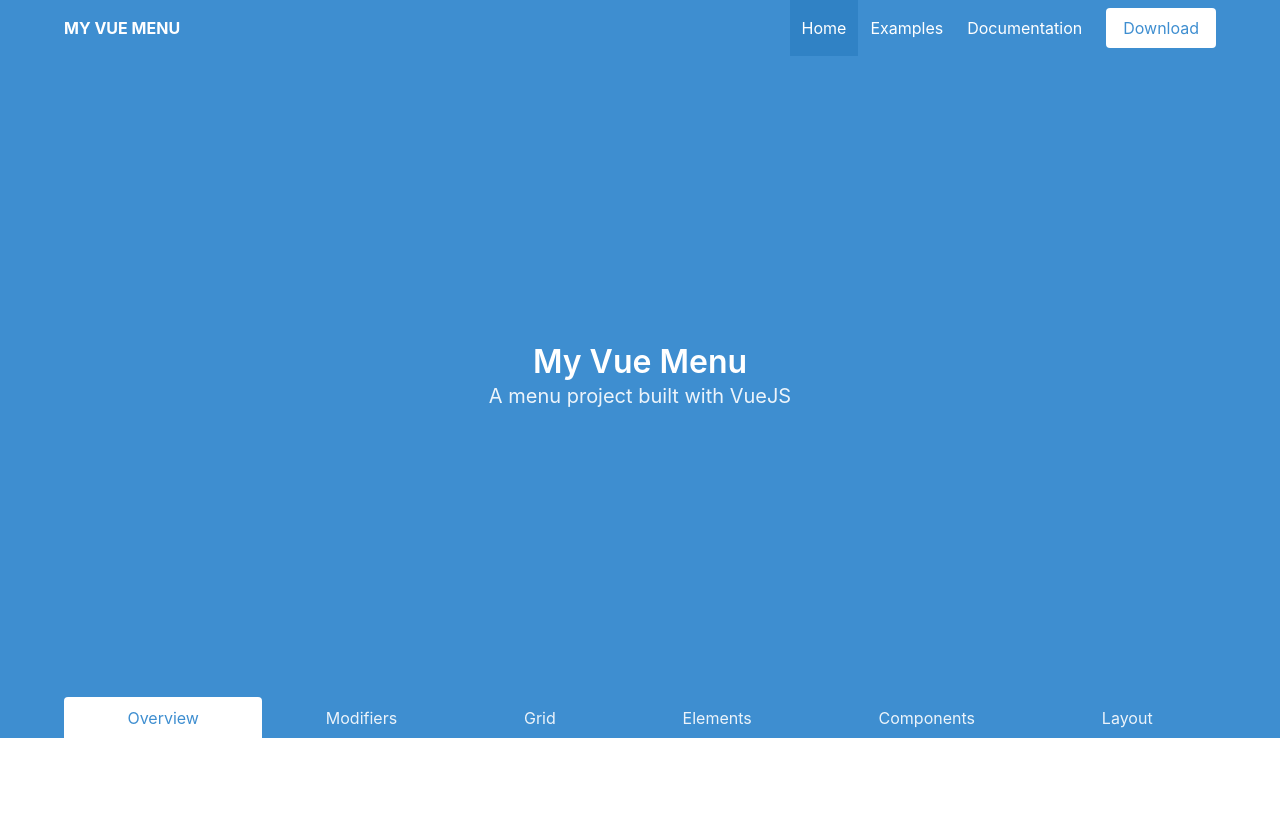
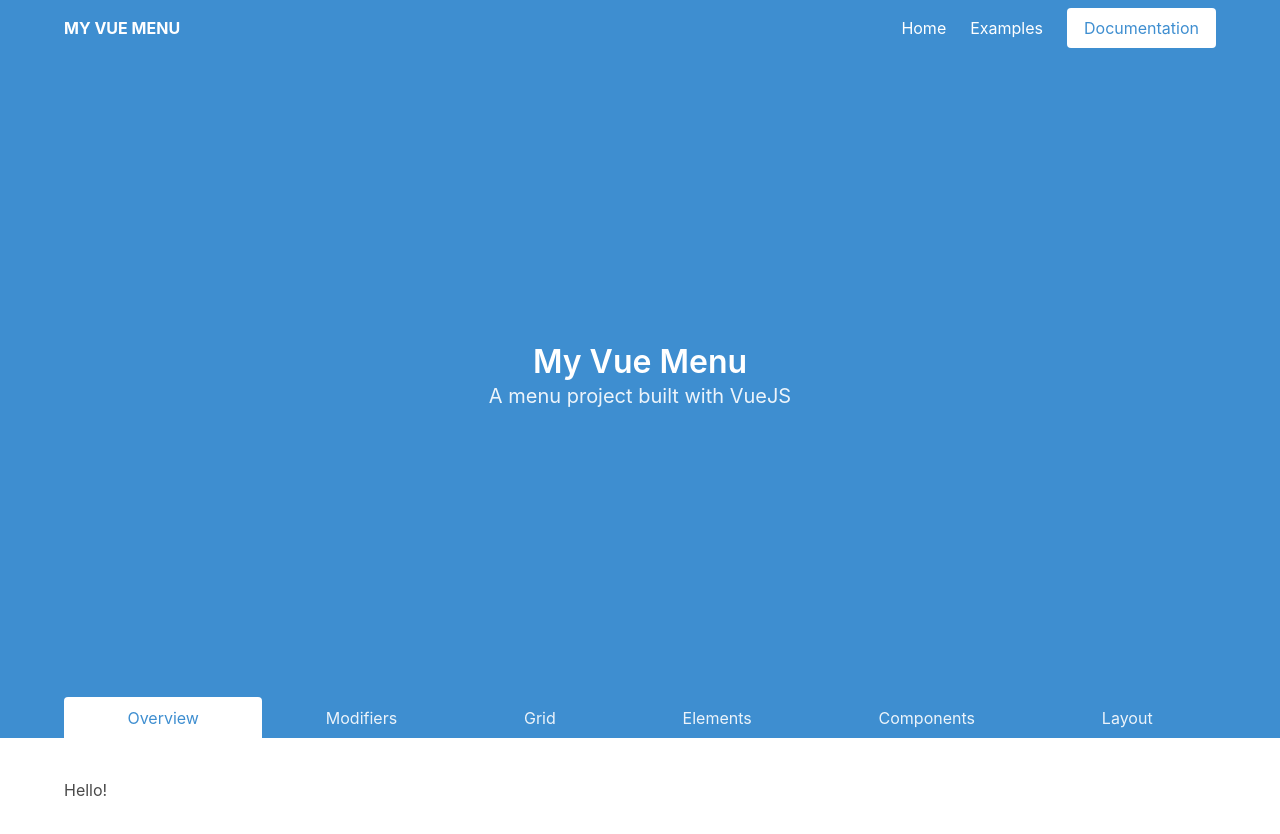
Before and after one commit to mcrice123/my-vue-menu, a Vue app: page / in a window 1280 px wide. Shown: the top 834 px of the page. Before the commit the page ends 800 px from the top, so only its background shows below. Built offline with nearby package versions, Linux system fonts and the light colour scheme.

Commit message:
Finish components and layout

```diff
--- a/src/App.vue
+++ b/src/App.vue
@@ -3,7 +3,14 @@
         <Menu
             title="My Vue Menu"
             subtitle="A menu project built with VueJS"
+            :topLinks="topLinks"
+            :bottomLinks="bottomLinks"
         />
+        <div id="content" class="segment">
+            <div class="container">
+                <h1>Hello!</h1>
+            </div>
+        </div>
     </div>
 </template>
 
@@ -15,6 +22,66 @@
         name: 'App',
         components: {
           Menu
+        },
+        data() {
+            return {
+                topLinks: [
+                    {
+                        text: 'Home',
+                        url: '',
+                        isActive: true,
+                        class: ''
+                    },
+                    {
+                        text: 'Examples',
+                        isActive: false,
+                        class: ''
+                    },
+                    {
+                        text: 'Documentation',
+                        url: 'https://github.com/mcrice123/my-vue-menu',
+                        isActive: false,
+                        target: '_blank',
+                        class: 'button is-info is-inverted'
+                    }
+                ],
+                bottomLinks: [
+                    {
+                        text: 'Overview',
+                        isActive: true,
+                        url: '#'
+                    },
+                    {
+                        text: 'Modifiers',
+                        isActive: false
+                    },
+                    {
+                        text: 'Grid',
+                        isActive: false
+                    },
+                    {
+                        text: 'Elements',
+                        isActive: false
+                    },
+                    {
+                        text: 'Components',
+                        isActive: false,
+                    },
+                    {
+                        text: 'Layout',
+                        isActive: false,
+                    },
+                ]
+            };
         }
     }
 </script>
+
+<style>
+    #app {
+        margin-bottom: 40px;
+    }
+    #content {
+        min-height: 200px;
+    }
+</style>
--- /dev/null
+++ b/src/components/BottomNav.vue
@@ -0,0 +1,21 @@
+<template>
+    <div class="hero-foot">
+        <nav class="tabs is-boxed is-fullwidth">
+            <div class="container">
+                <ul>
+                    <li v-for="link in links" :key="link.text" :class="link.isActive ? 'is-active' : ''">
+                        <a :href="link.url">{{ link.text }}</a>
+                    </li>
+                </ul>
+            </div>
+        </nav>
+    </div>
+</template>
+<script>
+    export default {
+        name: 'BottomNav',
+        props: {
+            links: Array
+        }
+    }
+</script>
--- a/src/components/Menu.vue
+++ b/src/components/Menu.vue
@@ -1,6 +1,6 @@
 <template>
-    <section class="hero is-info is-large">
-        <top-nav :title="title"></top-nav>
+    <section id="menu" class="hero is-info is-large">
+        <top-nav :title="title" :links="topLinks"></top-nav>
 
         <div class="hero-body">
             <div class="container has-text-centered">
@@ -13,43 +13,21 @@
             </div>
         </div>
 
-        <div class="hero-foot">
-            <nav class="tabs is-boxed is-fullwidth">
-                <div class="container">
-                    <ul>
-                        <li class="is-active">
-                            <a>Overview</a>
-                        </li>
-                        <li>
-                            <a>Modifiers</a>
-                        </li>
-                        <li>
-                            <a>Grid</a>
-                        </li>
-                        <li>
-                            <a>Elements</a>
-                        </li>
-                        <li>
-                            <a>Components</a>
-                        </li>
-                        <li>
-                            <a>Layout</a>
-                        </li>
-                    </ul>
-                </div>
-            </nav>
-        </div>
+        <bottom-nav :links="bottomLinks"></bottom-nav>
     </section>
 </template>
 
 <script>
     import TopNav from './TopNav.vue';
+    import BottomNav from './BottomNav.vue';
 
     export default {
         name: 'Menu',
         props: {
             title: String,
-            subtitle: String
+            subtitle: String,
+            topLinks: Array,
+            bottomLinks: Array
         },
         data() {
             return {
@@ -57,7 +35,14 @@
             };
         },
         components: {
-            TopNav
+            TopNav,
+            BottomNav
         }
     }
 </script>
+
+<style>
+    #menu {
+        margin-bottom: 40px;
+    }
+</style>
--- /dev/null
+++ b/src/components/NavLink.vue
@@ -0,0 +1,54 @@
+<template>
+        <a
+            :href="url"
+            :key="text"
+            :class="returnClass()"
+            :aria-label="text"
+            :target="target"
+            v-if="toggleButtonClass()"
+        >
+            {{ text }}
+        </a>
+        <span
+            v-else
+            class="navbar-item"
+        >
+            <a
+                :href="url"
+                :key="text"
+                :class="returnClass()"
+                :aria-label="text"
+                :target="target"
+            >
+            <span>
+                {{ text }}
+            </span>
+        </a>
+        </span>
+</template>
+<script>
+    export default {
+        name: 'NavLink',
+        props: [
+            'url',
+            'text',
+            'isActive',
+            'linkClass',
+            'target'
+        ],
+        methods: {
+            returnClass() {
+                if (this.linkClass.includes('button')) {
+                    return this.linkClass;
+                }
+                return 'navbar-item' + (this.isActive ? ' is-active' : '') + ' ' + this.linkClass;
+            },
+            toggleButtonClass() {
+                if (!this.linkClass.includes('button')) {
+                    return true;
+                }
+                else return false;
+            }
+        }
+    }
+</script>
--- a/src/components/TopNav.vue
+++ b/src/components/TopNav.vue
@@ -6,28 +6,24 @@
                     <a class="navbar-item is-uppercase has-text-weight-bold">
                         {{ title }}
                     </a>
-                    <span class="navbar-burger burger" data-target="navbarMenuHeroB">
+                    <span class="navbar-burger burger" data-target="navbarMenuHeroB" @click="onBurgerClick()">
                         <span></span>
                         <span></span>
                         <span></span>
                     </span>
                 </div>
-                <div id="navbarMenuHeroB" class="navbar-menu">
+                <div id="navbarMenuHeroB" :class="'navbar-menu ' + (menuOpen && 'is-active')">
                     <div class="navbar-end">
-                        <a class="navbar-item is-active">
-                            Home
-                        </a>
-                        <a class="navbar-item">
-                            Examples
-                        </a>
-                        <a class="navbar-item">
-                            Documentation
-                        </a>
-                        <span class="navbar-item">
-                        <a class="button is-info is-inverted">
-                            <span>Download</span>
-                        </a>
-                        </span>
+                        <NavLink
+                            v-for="link in links"
+                            :url="link.url"
+                            :text="link.text"
+                            :key="link.text"
+                            :linkClass="link.class"
+                            :aria-label="link.text"
+                            :target="link.target"
+                        >
+                        </NavLink>
                     </div>
                 </div>
             </div>
@@ -36,13 +32,28 @@
 </template>
 
 <script>
+    import NavLink from './NavLink.vue';
+
     export default {
+
         name: 'TopNav',
         props: [
             'title',
+            'links'
         ],
-    created() {
-        console.log(this.title);
+        data() {
+            return {
+                menuOpen: false
+            };
+        },
+        components: {
+            NavLink
+        },
+        methods: {
+            onBurgerClick() {
+                let menuOpen = this.menuOpen;
+                this.menuOpen = !menuOpen;
+            }
         }
 }
 </script>
```
Lines whose indentation alone changed are shown as unchanged.
